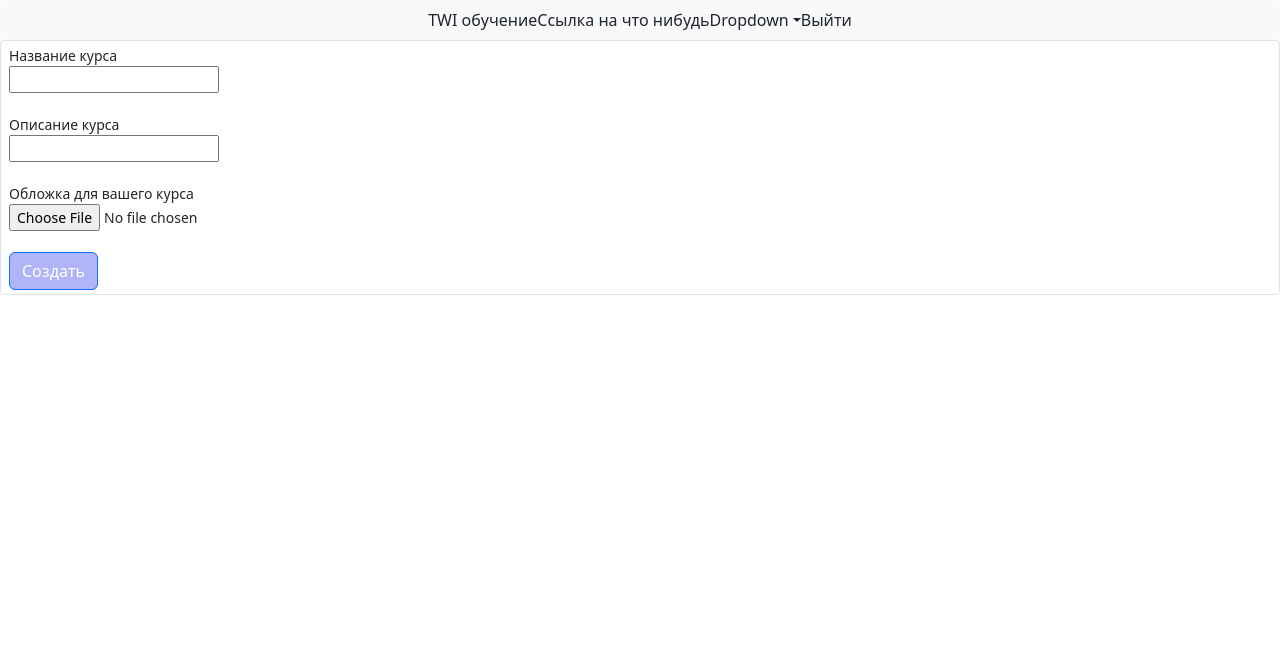
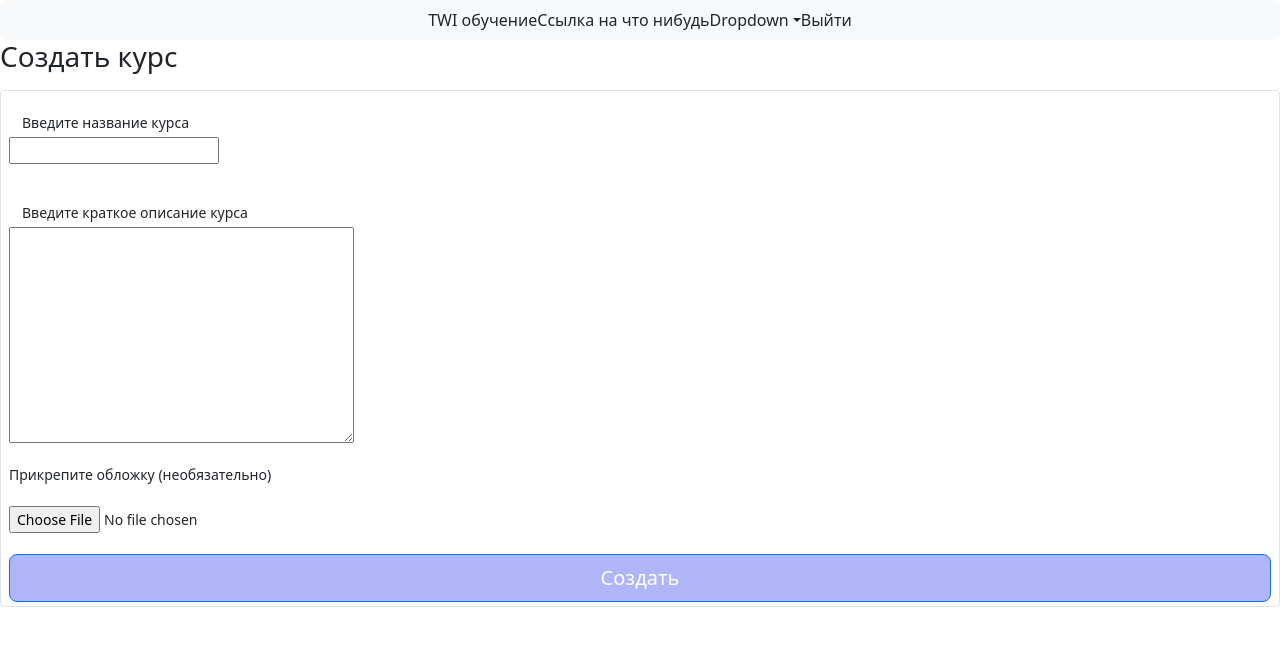
Before and after one commit to spacecat1717/TWI, a Django app: page /client/course_creation/ in a window 1280 px wide. Shown: the top 646 px of the page. Run offline with Django 4.2, Linux system fonts and the light colour scheme; the visitor is signed in with stand-in values (Sample User, id 1); parts of the project's set-up code (start-up, migrations or seed data) failed here and were passed over; some libraries are stand-ins or nearby versions.

Commit message:
creation forms templates

```diff
--- a/client_interface/forms.py
+++ b/client_interface/forms.py
@@ -3,13 +3,13 @@ from courses.models import Course, Action, Step
 
 
 class CourseCreationForm(forms.Form):
-    title = forms.CharField(max_length=100)
-    description = forms.CharField(max_length=255)
+    title = forms.CharField(max_length=100, widget=forms.TextInput)
+    description = forms.CharField(max_length=255, widget=forms.Textarea)
     cover = forms.ImageField(widget=forms.FileInput, required=False)
 
 
 class ActionCreationForm(forms.Form):
-    title = forms.CharField(max_length=100)
+    title = forms.CharField(max_length=100, widget=forms.TextInput)
     cover = forms.ImageField(widget=forms.FileInput, required=False)
 
 class StepCreationForm(forms.Form):
--- a/client_interface/templates/client_interface/course_creation.html
+++ b/client_interface/templates/client_interface/course_creation.html
@@ -11,20 +11,24 @@
 
 <body>
     {% block content %}
+    <main class="form-signin w-100 ">
+        <h1 class="h3 mb-3 fw-normal">Создать курс</h1>
         <form method="post" enctype="multipart/form-data" class="form-control form-control-sm">
             {% csrf_token %}
-        <div>
+            <div class="form-floating">
                 {{ form.non_field_errors }}
                 {{ form.field.errors }}
-            <label for="{{form.title.id_for_label}}">Название курса</label>
+                <label for="{{form.title.id_for_label}}">Введите название курса</label>
+                <br>
                 <br>
                 {{form.title}}
             </div>
             <br>
-        <div>
+            <div class="form-floating">
                 {{ form.non_field_errors }}
                 {{ form.field.errors }}
-            <label for="{{form.description.id_for_label}}">Описание курса</label>
+                <label for="{{form.description.id_for_label}}">Введите краткое описание курса</label>
+                <br>
                 <br>
                 {{form.description}}
             </div>
@@ -32,12 +36,15 @@
             <div>
                 {{ form.non_field_errors }}
                 {{ form.field.errors }}
-            <label for="{{form.cover.id_for_label}}">Обложка для вашего курса</label>
+                <label for="{{form.cover.id_for_label}}">Прикрепите обложку (необязательно)</label>
+                <br>
                 <br>
                 {{form.cover}}
             </div>
             <br>
-        <button class="btn btn-primary" style="background-color: #b0b5f8" name='submit' > Создать</button>
+            <button class="w-100 btn btn-lg btn-primary" style="background-color: #b0b5f8" name='submit' > Создать</button>
         </form>
+    </main>
+
     {% endblock %}
 </body>
```
Also changed, not shown: client_interface/templates/client_interface/action_creation.html (+10 -6 lines), client_interface/templates/client_interface/step_creation.html (+18 -9 lines), 1 other file. Lines whose indentation alone changed are shown as unchanged.
